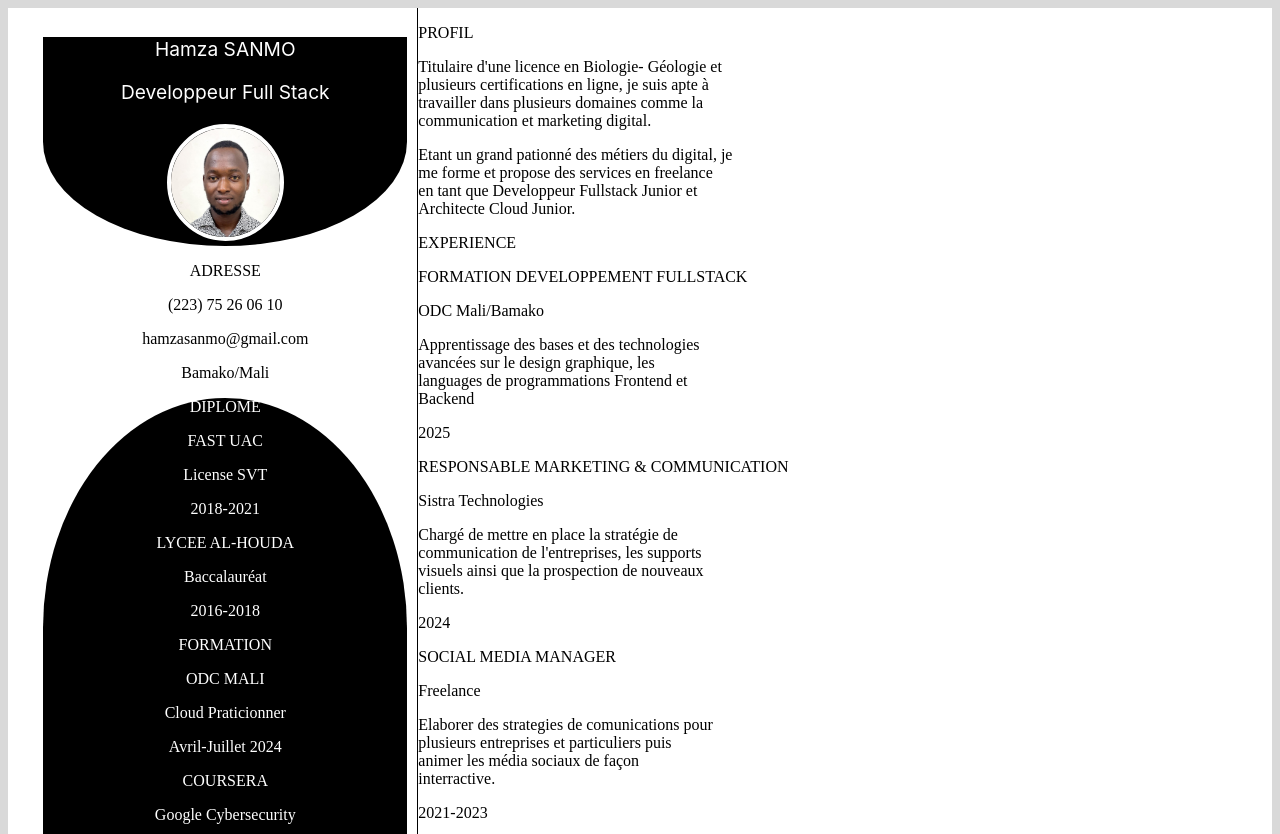
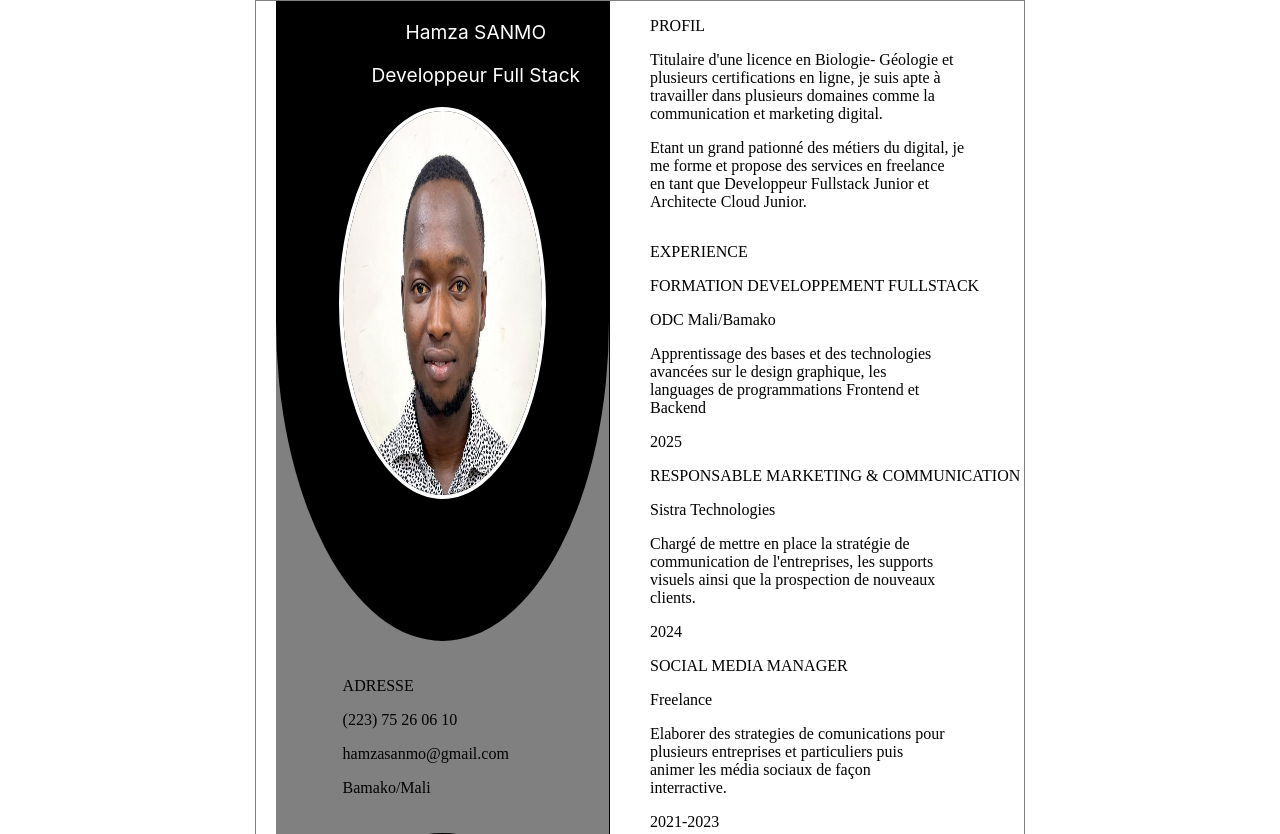
Before and after one commit to HamzaSANMO/Maquette_InteractiveWEB, a plain HTML site: page cv.html in a window 1280 px wide. Shown: the top 834 px of the page. Drawn offline with Linux system fonts and the light colour scheme.

Commit message:
refresh push file content of doc

```diff
--- a/cv.html
+++ b/cv.html
@@ -13,9 +13,8 @@
                 <div class="first">
                     <p id="name">Hamza SANMO</p>
                     <p class="job">Developpeur Full Stack</p>
-                    <div>
                     <img src="image/hamza_identity.jpg" alt="Hamza SANMO" class="photo">
-                    </div>
+
                 </div>
                 <div class="second">
                     <p class="title">ADRESSE</p>
@@ -24,6 +23,7 @@
                     <p class="content">Bamako/Mali</p>
                 </div>
                 <div class="third">
+                    <div class="diplome">
                         <p class="title">DIPLOME</p>
                         <p class="sub_title">FAST UAC</p>
                         <p class="content">License SVT</p>
@@ -31,13 +31,18 @@
                         <p class="sub_title">LYCEE AL-HOUDA</p>
                         <p class="content">Baccalauréat</p>
                         <p class="content">2016-2018</p>
-                    <P class="title">FORMATION</P>
+                    <div>
+
+                    </div class="formation">
+                        <p class="title">FORMATION</p>
                         <p class="sub_title">ODC MALI</p>
                         <p class="content">Cloud Praticionner</p>
                         <p class="content">Avril-Juillet 2024</p>
                         <p class="sub_title">COURSERA</p>
                         <p class="content">Google Cybersecurity</p>
                         <p class="content">Octobre-Decembre</p>
+                    </div>
+
                 </div>
             </div>
             <div class="right">
@@ -116,12 +121,16 @@
                         <li>Cuisine</li>
                     </ul>
                 </div>
-            </div>
-        </div>
-        <div>
+
+
+
+                <div class="button">
                     <button type="button">Page d'acceuil</button>
                     <button type="button">Changer de coleur</button>
                     <button type="button">Télécharger le CV</button>
+                </div>
+
+            </div>
         </div>
 
 
--- a/styles.css
+++ b/styles.css
@@ -1,6 +1,7 @@
-
 body{
-    background-color: #D9D9D9;
+    box-sizing: border-box;
+    margin: 0;
+    padding: 0;
 }
 .titre{
     display: flex;
@@ -8,6 +9,8 @@ body{
     justify-content: center;
     align-items: center;
     gap: 5px;
+    background-color: #D9D9D9;
+
 }
 .titre p{
     font-family: "inter";
@@ -33,27 +36,44 @@ body{
     transition: background-color 0.3s ease;
 }
 
-.frame {
+/* .frame {
     display: flex;
     background-color: white;
     padding-left: 2%;
     padding-right: 2%;
+} */
+.frame {
+    display: grid;
+    grid-template-columns: 1fr 1fr;
+    gap: 20px;
+    width: 60%;
+    margin: 0 auto;
+    border: 1px solid grey;
 }
 #name{
     font-family: 'Inter';
     font-style: normal;
 
 color: #FFFFFF;
+}
 
+.left {
+    background-color: grey;
+    border-right: 1px solid black;
+    text-align: left;
+    display: flex;
+    flex-direction: column;
+    gap: 20px;
+    margin: 0 20px;
 
 }
-.left {
-    width: 30%;
-    padding: 10px;
-    background-color: white;
-    border-right: 1px solid black;
-    text-align: center;
-
+.left P{
+    margin-left: 20%;
+}
+.right{
+    display: flex;
+    flex-direction: column;
+    justify-content: center;
 }
 
 .first{
@@ -64,11 +84,12 @@ color: #FFFFFF;
     text-align: center;
     font-size: larger;
     font-family: "inter";
+    height: 80vh;
 
 }
 .first img {
-    width: 30%;
-    height: 30%;
+    width: 60%;
+    height: 60%;
     border-radius: 50%;
     border: 4px solid white;
 }
@@ -77,7 +98,9 @@ color: #FFFFFF;
 
 }
 .third {
-
+    position: relative;
+    bottom: 0;
+    padding-top: 10%;
     background-color: black;
     color: white;
     border-top-right-radius: 50%;
```
Lines whose indentation alone changed are shown as unchanged.
